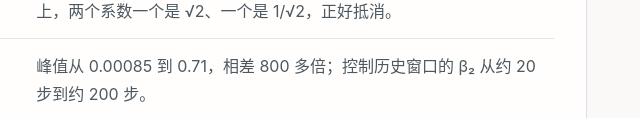
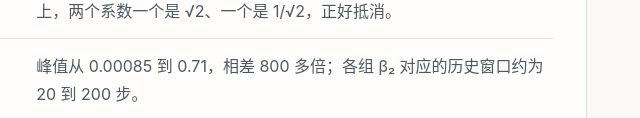
Before and after one commit to Interactive-Active-AI/NextT-Blogs, a plain HTML site: page optimizer-recipe/zh/index.html in a window 1280 px wide. Shown: the part 834-952 px from the top of the page, 473-1113 px from the left. Drawn offline with Linux system fonts and the light colour scheme.

Commit message:
optimizer-recipe/zh: clarify beta2 window wording
Co-authored-by: Cursor <cursoragent@cursor.com>

```diff
--- a/optimizer-recipe/zh/index.html
+++ b/optimizer-recipe/zh/index.html
@@ -215,7 +215,7 @@
     <ul role="list">
       <li><strong>优化器是比赛规则。</strong>所有架构用同一套优化器。学习率、warmup、衰减这些字段写在协议里，配置文件改动任何一个，加载时就会报错。</li>
       <li><strong>协议里写的不是最终值。</strong>基础学习率还要乘「批量系数」和「宽度系数」。在 49B 排行榜的模型上，两个系数一个是 √2、一个是 1/√2，正好抵消。</li>
-      <li><strong>参数分 8 组，各有各的学习率。</strong>峰值从 0.00085 到 0.71，相差 800 多倍；控制历史窗口的 β₂ 从约 20 步到约 200 步。</li>
+      <li><strong>参数分 8 组，各有各的学习率。</strong>峰值从 0.00085 到 0.71，相差 800 多倍；各组 β₂ 对应的历史窗口约为 20 到 200 步。</li>
       <li><strong>0.28 只是一个单位。</strong>换算到排行榜模型，Muon 的 weight decay 是 0.0597。scaling 研究按真实参数量换算：T3 最小的模型是 0.186，最大的是 0.026。</li>
       <li><strong>三条曲线一起变。</strong>学习率有 65% 的时间在下降；Muon 动量先升后降；weight decay 按余弦从满值降到 0。</li>
     </ul>
```
